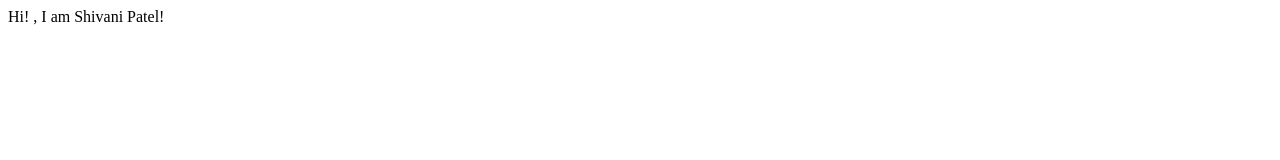
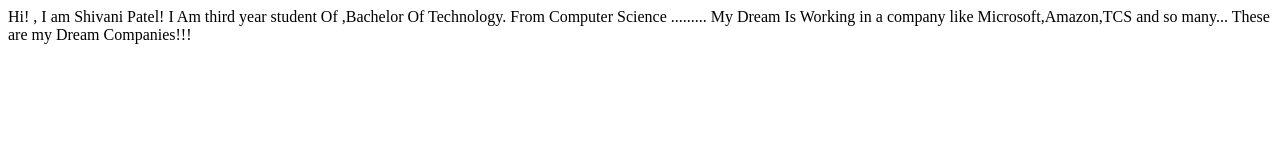
Before and after one commit to Shivanipatel-lab/shivanipatel-site, a plain HTML site: page index.html in a window 1280 px wide. Drawn offline with Linux system fonts and the light colour scheme.

Commit message:
Update index
Descibe about myself.

```diff
--- a/index.html
+++ b/index.html
@@ -7,5 +7,13 @@
 </head>
 <body>
     Hi! , I am Shivani Patel!
+
+    I Am third year student Of ,Bachelor Of Technology.
+
+    From Computer Science .........
+
+    My Dream Is Working in a company like Microsoft,Amazon,TCS and so many...
+
+    These are my Dream Companies!!!
 </body>
 </html>
```
